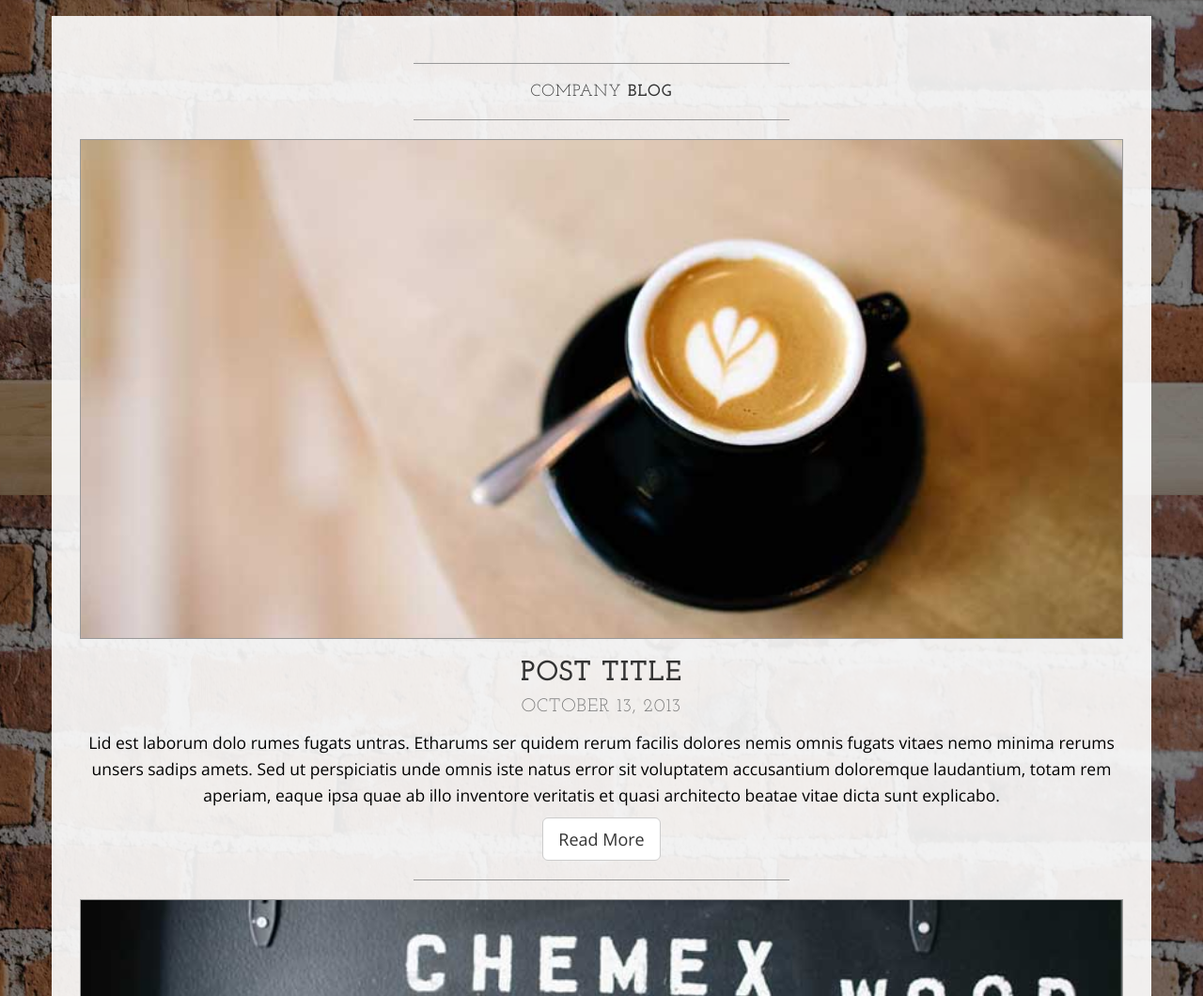
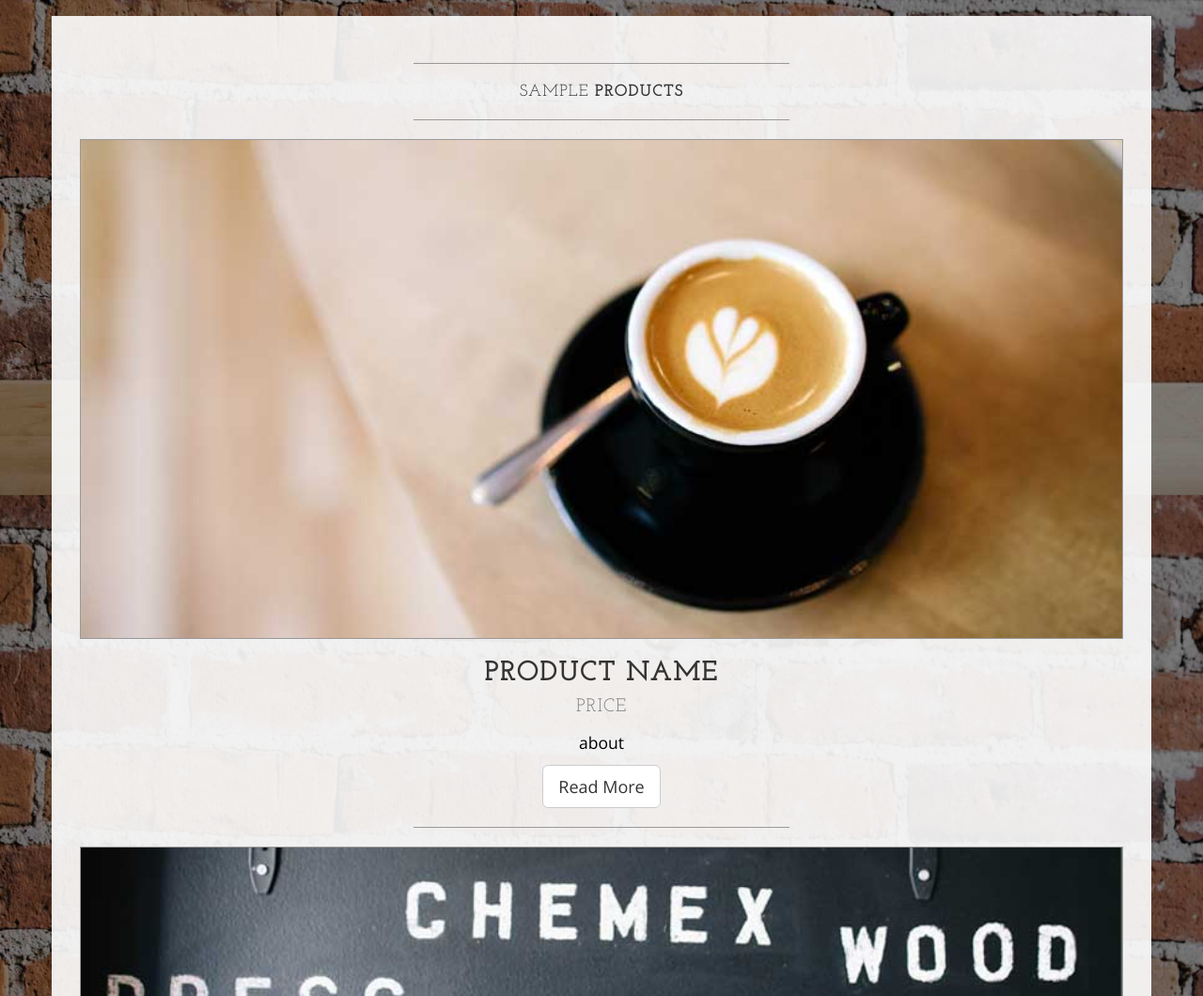
Before and after one commit to amitenjhunel/redcloth, a plain HTML site: page products.html in a window 1280 px wide. Shown: the part 273-1333 px from the top of the page at 94% size. Drawn offline with nearby package versions, Linux system fonts and the light colour scheme.

Commit message:
Update products.html

```diff
--- a/products.html
+++ b/products.html
@@ -77,18 +77,18 @@
             <div class="box">
                 <div class="col-lg-12">
                     <hr>
-                    <h2 class="intro-text text-center">Company
-                        <strong>blog</strong>
+                    <h2 class="intro-text text-center">Sample
+                        <strong>products</strong>
                     </h2>
                     <hr>
                 </div>
                 <div class="col-lg-12 text-center">
                     <img class="img-responsive img-border img-full" src="img/slide-1.jpg" alt="">
-                    <h2>Post Title
+                    <h2>product name
                         <br>
-                        <small>October 13, 2013</small>
+                        <small>price</small>
                     </h2>
-                    <p>Lid est laborum dolo rumes fugats untras. Etharums ser quidem rerum facilis dolores nemis omnis fugats vitaes nemo minima rerums unsers sadips amets. Sed ut perspiciatis unde omnis iste natus error sit voluptatem accusantium doloremque laudantium, totam rem aperiam, eaque ipsa quae ab illo inventore veritatis et quasi architecto beatae vitae dicta sunt explicabo.</p>
+                    <p>about</p>
                     <a href="#" class="btn btn-default btn-lg">Read More</a>
                     <hr>
                 </div>
```
